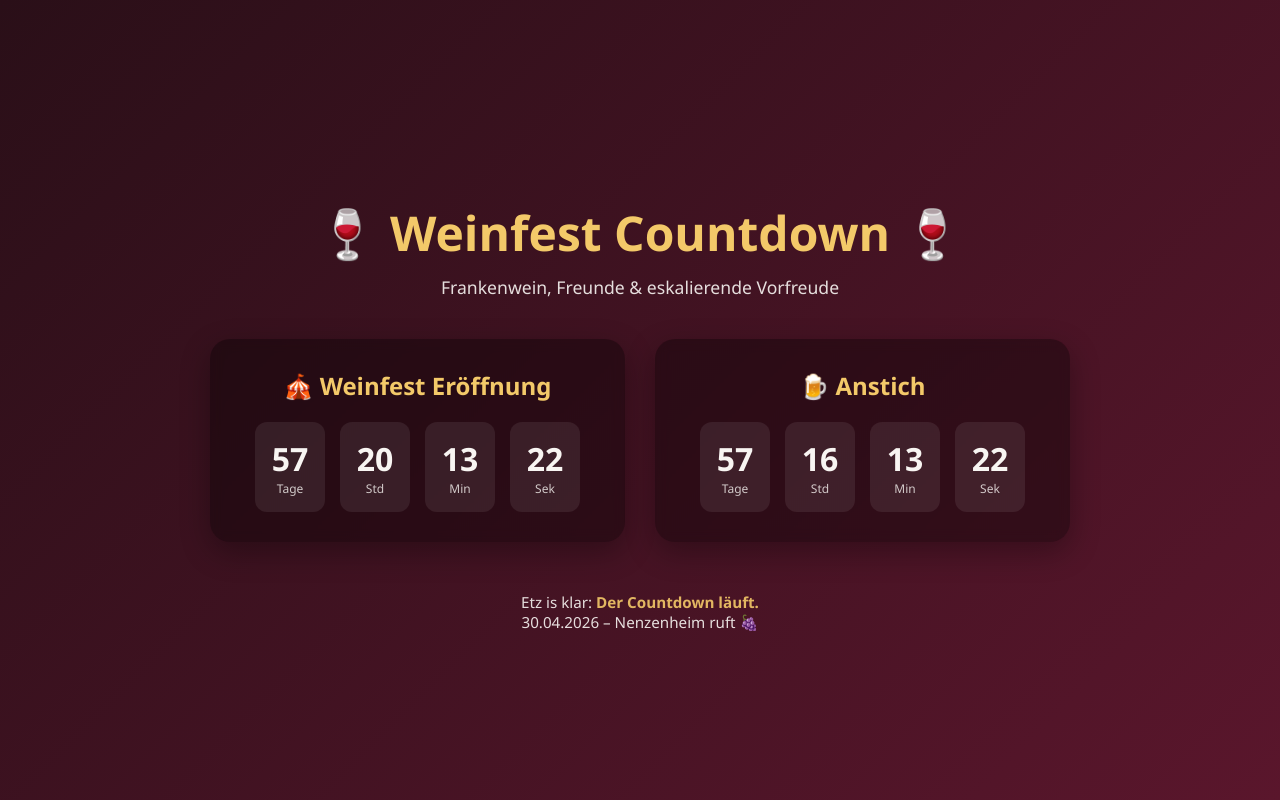
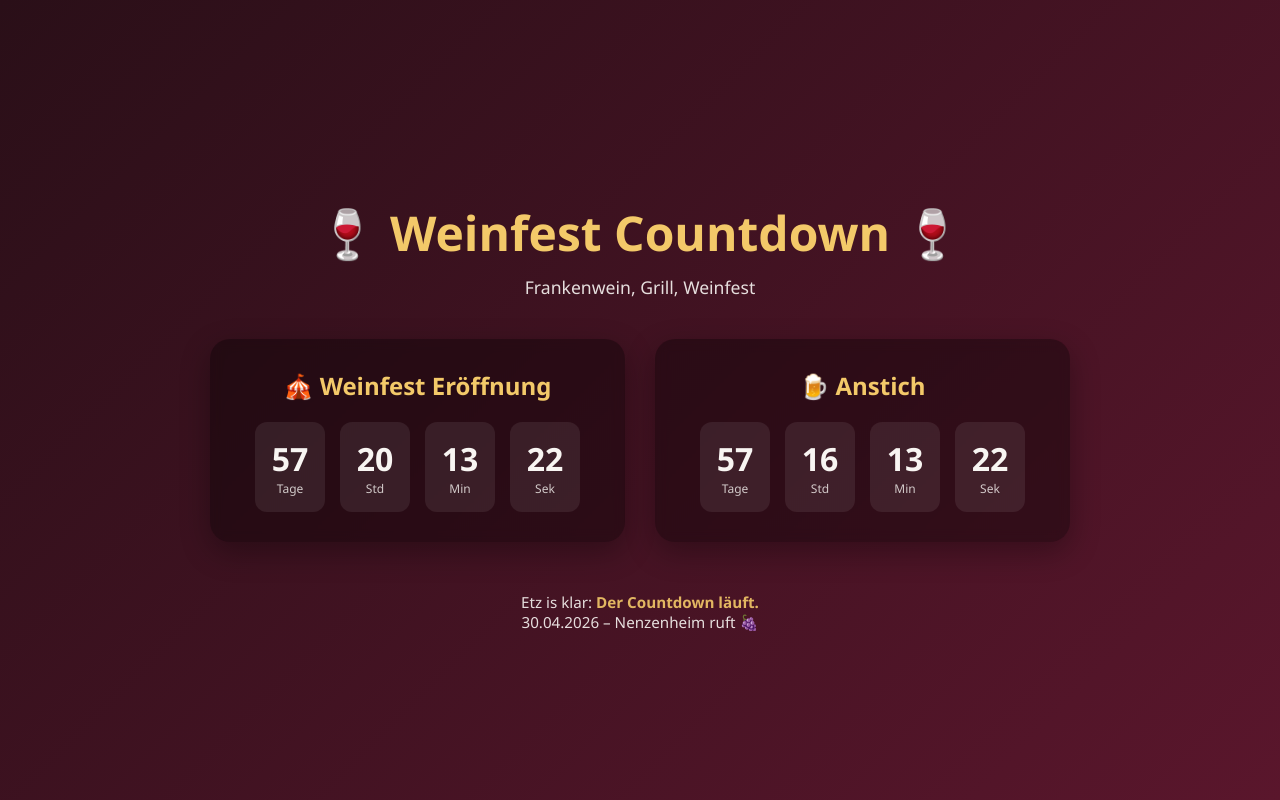
Before and after one commit to InstantUniversal/WeinfestTimer, a plain HTML site: page index.html in a window 1280 px wide. Drawn offline with Linux system fonts and the light colour scheme.

Commit message:
Update subtitle for Weinfest Countdown

```diff
--- a/index.html
+++ b/index.html
@@ -116,7 +116,7 @@ h1 {
 <div class="container">
   <h1>🍷 Weinfest Countdown 🍷</h1>
   <div class="subtitle">
-    Frankenwein, Freunde & eskalierende Vorfreude
+    Frankenwein, Grill, Weinfest
   </div>
 
   <div class="countdowns">
```
